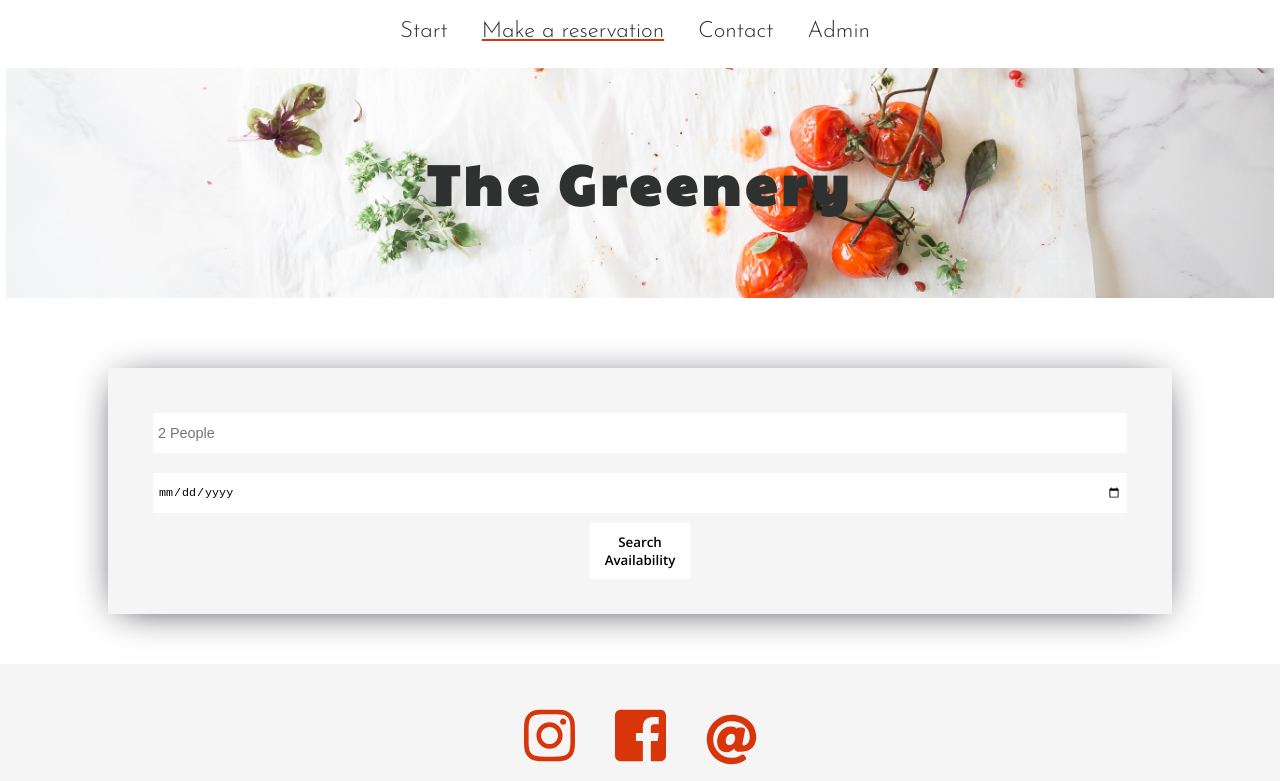
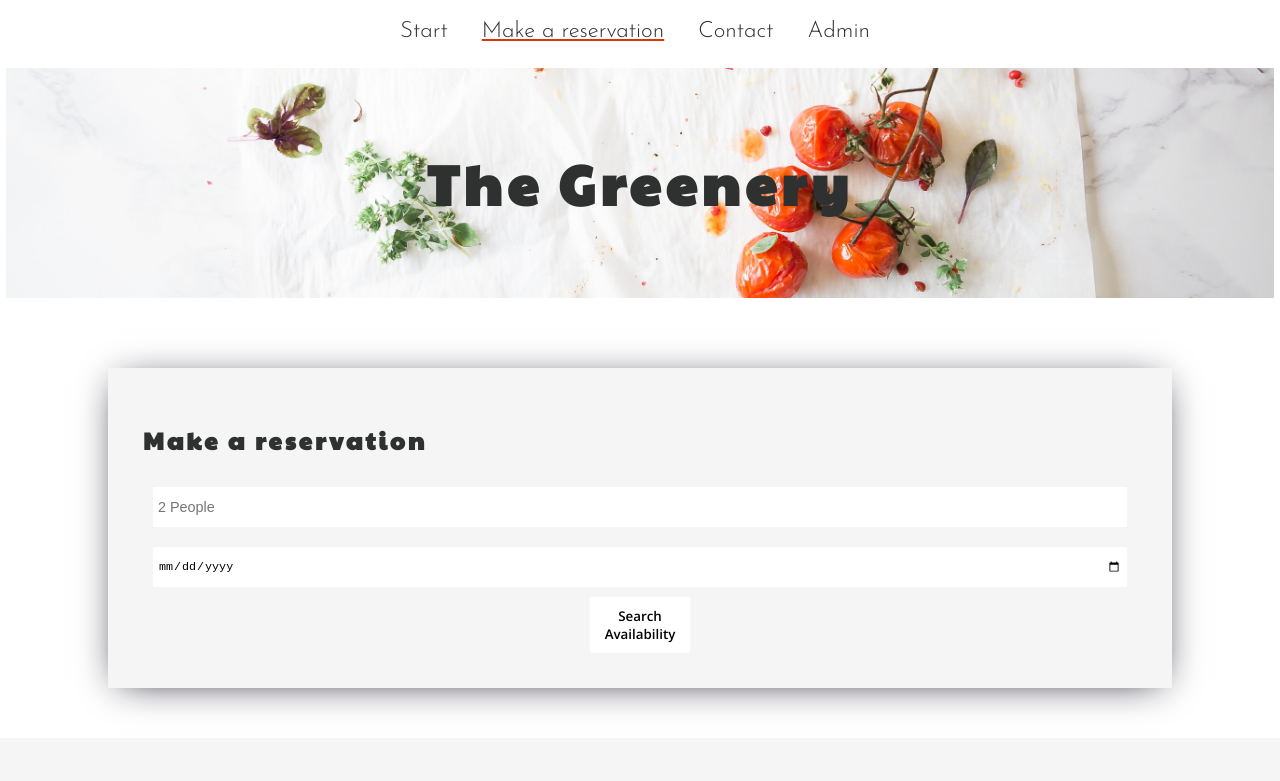
Before and after one commit to dbaettig/restaurangbokning, a React (Create React App) app in the folder restaurangbokning/: page /guest in a window 1280 px wide. Shown: the top 781 px of the page. Built offline with nearby package versions, Linux system fonts and the light colour scheme.

Commit message:
added heading i Guest

```diff
--- a/restaurangbokning/src/components/Admin.js
+++ b/restaurangbokning/src/components/Admin.js
@@ -29,7 +29,6 @@ class Admin extends Component {
             .then((data) => {
                 this.props.handleLoader();
                 this.displayReservations(data);
-                console.log(data);
             })
             .catch(error => {this.handleErrorMessage(); this.handleLoader();});
     }
--- a/restaurangbokning/src/components/App.js
+++ b/restaurangbokning/src/components/App.js
@@ -203,7 +203,6 @@ class App extends Component {
         window.location.assign("/admin");
       })
       .catch(error => {this.handleErrorMessage(); this.handleLoader();});
-    //Redirect back to admin page.
   }
 
   handleErrorMessage = () => {
--- a/restaurangbokning/src/components/Guest.js
+++ b/restaurangbokning/src/components/Guest.js
@@ -39,7 +39,9 @@ class Guest extends Component {
 					</div>
 				) : (
 						<div>
+
 							<form method="POST" className="dateForm" onSubmit={this.props.fetchDate}>
+								<h2>Make a reservation</h2>
 								<input type="number" min="1" max="6" required name="participants" placeholder="2 People" onChange={this.props.handleChange} />
 								<input type="date" required min={today} name="date" onChange={this.props.handleChange} />
 								<button type="submit" value="submit">Search Availability</button>
```
